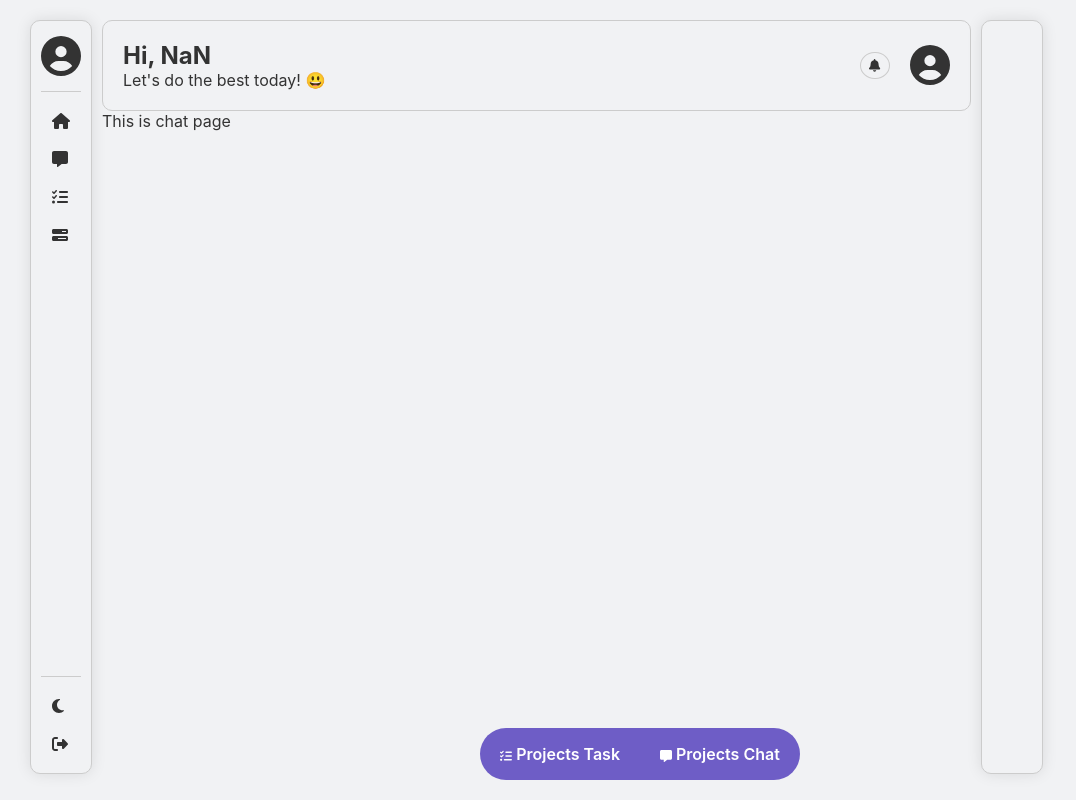
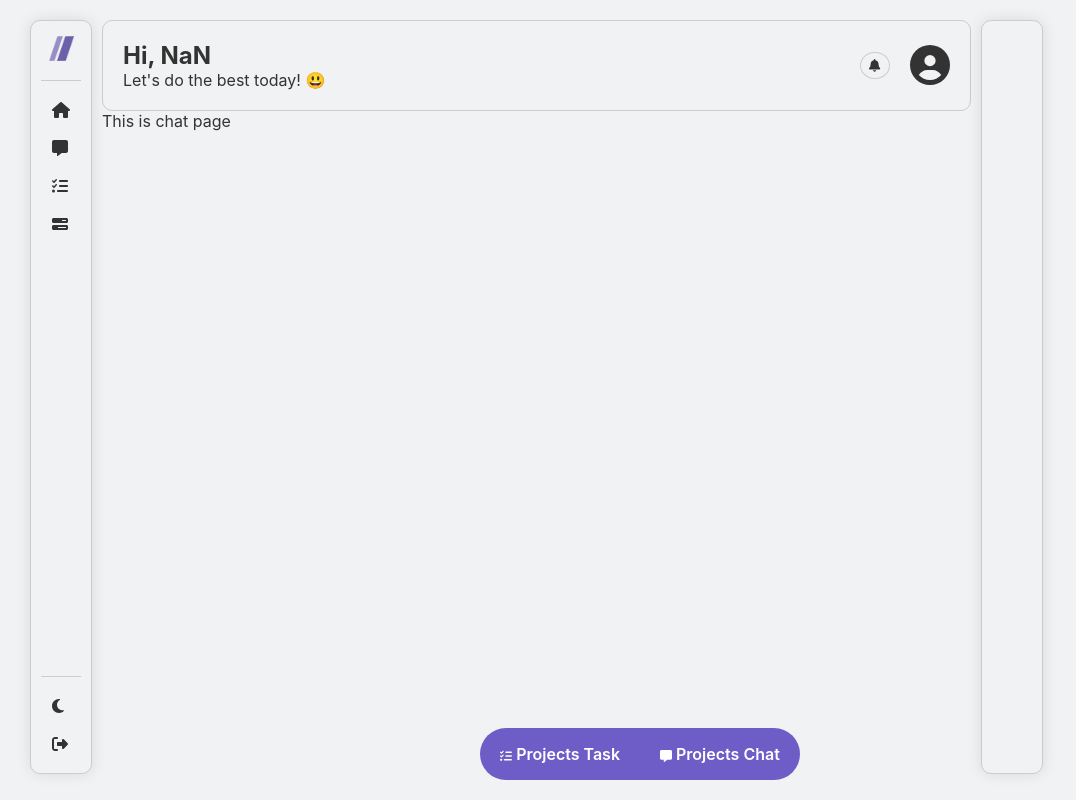
Before and after one commit to KashafDawood/Ticklist-react, a React (Create React App) app: page /chat in a window 1280 px wide. Shown: the whole page, without its empty margins (0-1076 px from the left). Built offline with nearby package versions, Linux system fonts and the light colour scheme; no server answers; sample sign-in values are in the browser's storage.

Commit message:
add logo to sideMenu

```diff
--- a/src/components/SideMenu/index.js
+++ b/src/components/SideMenu/index.js
@@ -1,21 +1,18 @@
 import React, { useState, useEffect } from "react";
 import { FontAwesomeIcon } from "@fortawesome/react-fontawesome";
+import Logo from "./../../images/TicklistLogo.png";
 import {
   faHome,
   faMessage,
   faTasks,
   faBarsProgress,
   faSignOutAlt,
-  faAngleRight,
-  faUserCircle,
   faSun,
   faMoon,
 } from "@fortawesome/free-solid-svg-icons";
-import getLoginUser from "../../API/UserAPI/getLoginUser";
 import "./style.css";
 
 export default function SideMenu() {
-  const [user, setUser] = useState(null);
   const [isExpanded, setIsExpanded] = useState(false);
 
   const [isDarkMode, setIsDarkMode] = useState(false);
@@ -51,17 +48,6 @@ export default function SideMenu() {
     }
   }, []);
 
-  useEffect(() => {
-    const fetchUser = async () => {
-      try {
-        const userData = await getLoginUser();
-        setUser(userData.data);
-      } catch (error) {}
-    };
-
-    fetchUser();
-  }, []);
-
   function handleLogout() {
     localStorage.removeItem("userId");
     window.location.href = "/login";
@@ -83,28 +69,15 @@ export default function SideMenu() {
     >
       <div className="sidebar-header">
         {!isExpanded ? (
-          <div className="profile-info">
-            <FontAwesomeIcon icon={faUserCircle} className="profile-pic" />
+          <div className="logo">
+            <img src={Logo} alt="Ticklist Logo" className="logo-img" />
           </div>
         ) : (
-          <div className="expanded-profile-info">
-            <FontAwesomeIcon
-              icon={faUserCircle}
-              className="profile-pic expanded-profile-pic"
-            />
-            <span className="profile-name">
-              {user?.name.toUpperCase().split(" ")[0]}
-            </span>
-            <FontAwesomeIcon icon={faAngleRight} />
+          <div className="expanded-logo">
+            <img src={Logo} alt="Ticklist Logo" className="logo-img" />
+            <span className="logo-text">TickList</span>
           </div>
         )}
-        {/* <div className="toggle-btn" onClick={handleExpandToggle}>
-          {isExpanded ? (
-            <FontAwesomeIcon className="icon-wrapper" icon={faAngleLeft} />
-          ) : (
-            <FontAwesomeIcon className="icon-wrapper" icon={faAngleRight} />
-          )}
-        </div> */}
       </div>
 
       <div className="sidebar-menu">
--- a/src/components/SideMenu/style.css
+++ b/src/components/SideMenu/style.css
@@ -23,56 +23,7 @@
   display: flex;
   border-bottom: 1px solid var(--border-color);
   align-items: center;
-  justify-content: space-between;
-}
-
-.profile-info {
-  cursor: pointer;
-  width: 100%;
-  display: flex;
-  align-items: center;
-}
-
-.profile-pic {
-  border-radius: 50%;
-  width: 40px;
-  height: 40px;
-}
-
-.expanded-profile-info {
-  cursor: pointer;
-  margin: 0 5px;
-  width: 100%;
-  padding: 5px 10px;
-  border: 1px solid var(--border-color);
-  border-radius: 10px;
-  display: flex;
-  align-items: center;
-}
-
-.expanded-profile-info:hover {
-  color: var(--wb);
-  background: linear-gradient(
-    120deg,
-    var(--accent-color),
-    var(--button-bg-color)
-  );
-}
-
-.profile-name {
-  margin: 0 20px;
-  font-size: 1.2rem;
-  font-weight: 900;
-}
-
-.toggle-btn {
-  margin-left: 5px;
-  cursor: pointer;
-  background: var(--accent-color);
-  color: var(--wb);
-  padding: 4px 6px;
-  border-radius: 30px;
-  font-size: 12px;
+  justify-content: center;
 }
 
 .sidebar-menu {
@@ -137,3 +88,18 @@
   margin: 0 10px;
   border-top: 1px solid var(--border-color);
 }
+
+.logo img {
+  margin: 0 5px;
+  width: 25px;
+}
+
+.expanded-logo img {
+  width: 25px;
+}
+
+.logo-text {
+  padding: 0 10px;
+  font-size: 2rem;
+  font-weight: 700;
+}
```
Also changed, not shown: src/images/TicklistLogo.png (added).
